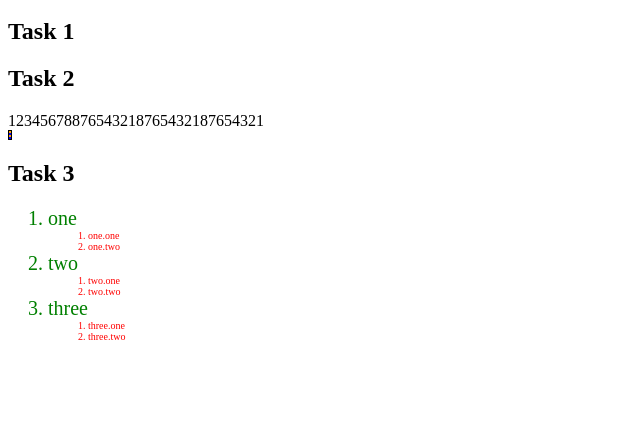
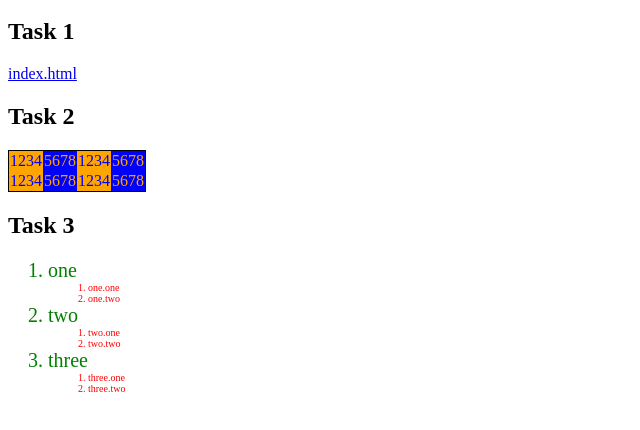
Before and after one commit to Yogurt1338/Yogurt1338.github.io, a plain HTML site: page index.html in a window 1280 px wide. Shown: the part 48-478 px from the top of the page, without its empty margins (0-640 px from the left). Drawn offline with Linux system fonts and the light colour scheme.

Commit message:
Update index.html

```diff
--- a/index.html
+++ b/index.html
@@ -4,8 +4,8 @@
      .spi{color:green;font-size:20px;}
      .ips{color:red;font-size: 10px;}
 link{background-color:yellow; color:blue;}
-link. visited{background-color: grey;color:white;}
-link: active{background-color: red; color:green;}
+a.visited{background-color: grey;color:white;}
+a.active{background-color: red; color:green;}
 table{border:solid black 1px;border-collapse: collapse;}
 .chetn{background-color: blue;color:orange;}
 .nechetn{background-color: orange;color:blue;}
@@ -17,30 +17,24 @@ table{border:solid black 1px;border-collapse: collapse;}
       <h2>Task 1</h2>
       <p></p>
     </div>
-   <link rel="stylesheet" href="ssilka">
+  <a href="index.html"><p>index.html</p></a>
     <div>
       <h2>Task 2</h2>
 <table>
-  <td class="nechetn">
-    <tr>1234</tr>
-    <tr>5678</tr>
-  </td>
-  <td class="chetn">
-    <tr>8765</tr>
-    <tr>4321</tr>
-  </td>
-  <td class="nechetn">
-    <tr>8765</tr>
-    <tr>4321</tr>
-  </td>
-  <td class="chetn">
-    <tr>8765</tr>
-    <tr>4321</tr>
-  </td>
+  <tr>
+    <td class="nechetn">1234</td>
+    <td class="chetn">5678</td>
+    <td class="nechetn">1234</td>
+    <td class="chetn">5678</td>
+  </tr>
+  <tr>
+    <td class="nechetn">1234</td>
+    <td class="chetn">5678</td>
+    <td class="nechetn">1234</td>
+    <td class="chetn">5678</td>
+  </tr>
 </table>
     </div>
-
-
 
     <div>
       <h2>Task 3</h2>
```
